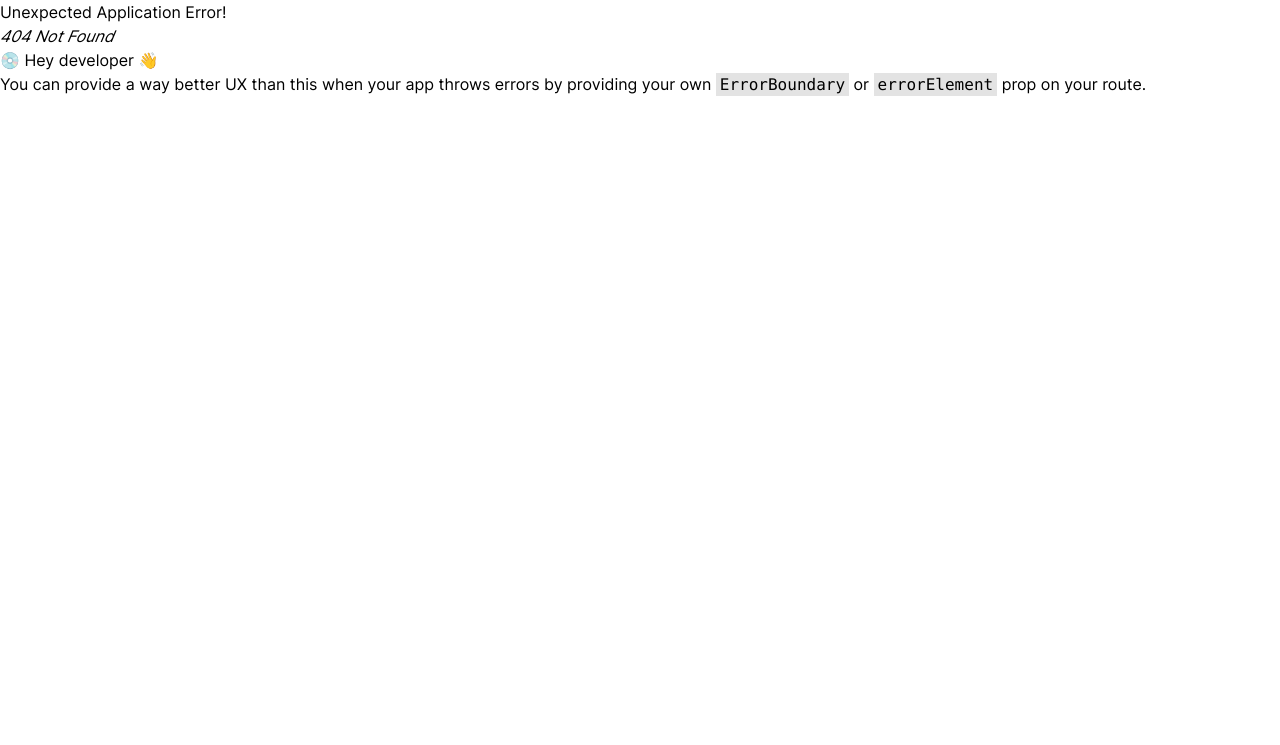
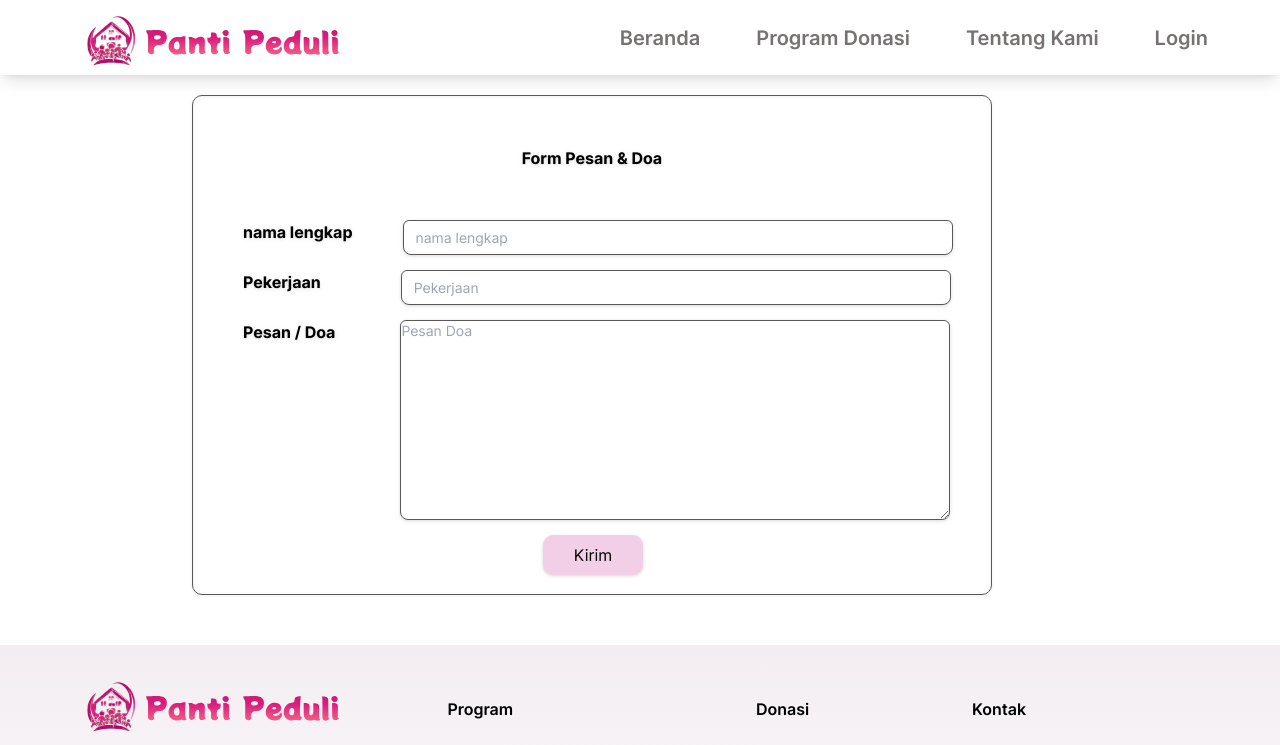
Before and after one commit to baicorp/peduli-panti, a React (Vite) app in the folder frontend/: page /kirim-doa in a window 1280 px wide. Before the commit this address had no page. Shown: the top 745 px of the page. Built offline with nearby package versions, Linux system fonts and the light colour scheme.

Commit message:
pesan doa

```diff
--- a/frontend/src/App.jsx
+++ b/frontend/src/App.jsx
@@ -17,6 +17,7 @@ import {
   KonfirmasiUang,
   KonfirmasiBarang,
   Daftar,
+  KirimDoa,
 } from "./pages";
 
 import {
@@ -38,6 +39,7 @@ const router = createBrowserRouter(
         <Route path="kabar-panti" element={<KabarPanti />} />
         <Route path="konfirmasi-uang" element={<KonfirmasiUang />} />
         <Route path="konfirmasi-barang" element={<KonfirmasiBarang />} />
+        <Route path="kirim-doa" element={<KirimDoa />} />
       </Route>
       <Route element={<RootLayoutLogin />}>
         <Route path="login" element={<Login />} />
--- /dev/null
+++ b/frontend/src/pages/KirimDoa/KirimDoa.jsx
@@ -0,0 +1,64 @@
+import React from "react";
+import { baseStyle } from "../../assets/styles";
+
+export default function KiirimDoa() {
+  return (
+    <section className={baseStyle}>
+        <div className="mb-[50px] ml-[120px] w-[800px] h-[500px]  drop-shadow border-gray border-[1px] rounded-[10px] overflow-hidden ">
+            <h1 className="text-center items-center font-bold mt-[50px]">Form Pesan & Doa</h1>
+            <form className="ml-[50px] mt-[50px]">
+
+                <div className="flex">
+                <label htmlFor="nama-lengkap" className="font-bold">
+                nama lengkap
+              </label>
+              <input
+                id="nama-lengkap"
+                name="nama-lengkap"
+                type="nama-lengkap"
+                autoComplete="nama-lengkap"
+                required
+                className="ml-[50px] mb-[15px] rounded-[8px] relative block w-[550px] h-[35px] px-3 py-2 border border-gray placeholder-gray-500 text-gray-900 rounded-t-md focus:outline-none focus:ring-indigo-500 focus:border-indigo-500 focus:z-10 sm:text-sm"
+                placeholder="nama lengkap"
+              />
+                </div>
+
+                <div className="flex">
+                    <label htmlFor="Pekerjaan" className="font-bold">
+                        Pekerjaan
+                    </label>
+                    <input
+                        id="Pekerjaan"
+                        name="Pekerjaan"
+                        type="Pekerjaan"
+                        autoComplete="Pekerjaan"
+                        required
+                        className="ml-[80px] mb-[15px] rounded-[8px] relative block w-[550px] h-[35px] px-3 py-2 border border-gray placeholder-gray-500 text-gray-900 rounded-t-md focus:outline-none focus:ring-indigo-500 focus:border-indigo-500 focus:z-10 sm:text-sm"
+                        placeholder="Pekerjaan"
+                    />
+                </div>
+
+
+                <div className="flex">
+                    <label htmlFor="PesanDoa" className="font-bold">
+                        Pesan / Doa
+                    </label>
+                    <textarea
+                        id="PesanDoa"
+                        name="PesanDoa"
+                        type="PesanDoa"
+                        autoComplete="PesanDoa"
+                        required=""
+                        className=" ml-[65px] mb-[15px] rounded-[8px] relative block w-[550px] h-[200px]  border border-gray placeholder-gray-500 text-gray-900 rounded-t-md focus:outline-none focus:ring-indigo-500 focus:border-indigo-500 focus:z-10 sm:text-sm  "
+                        placeholder="Pesan Doa"
+                    />
+                </div>
+
+
+                <button className=" ml-[300px] w-[100px] h-[40px] bg-[#F2CFE6] rounded-[10px]">Kirim</button>
+            </form>
+
+        </div>
+    </section>
+  );
+}
--- a/frontend/src/pages/index.js
+++ b/frontend/src/pages/index.js
@@ -7,5 +7,6 @@ import DetailPanti from "./Detail Panti/DetailPanti";
 import KonfirmasiUang from "./Konfirmasi/KonfirmasiUang";
 import KonfirmasiBarang from "./Konfirmasi/KonfirmasiBarang";
 import Daftar from "./Daftar/Daftar";
+import KirimDoa from "./KirimDoa/KirimDoa";
 
-export { Beranda, ProgramDonasi, TentangKami, KabarPanti, Login, DetailPanti, KonfirmasiUang, KonfirmasiBarang, Daftar , };
+export { Beranda, ProgramDonasi, TentangKami, KabarPanti, Login, DetailPanti, KonfirmasiUang, KonfirmasiBarang, Daftar , KirimDoa,};
```
